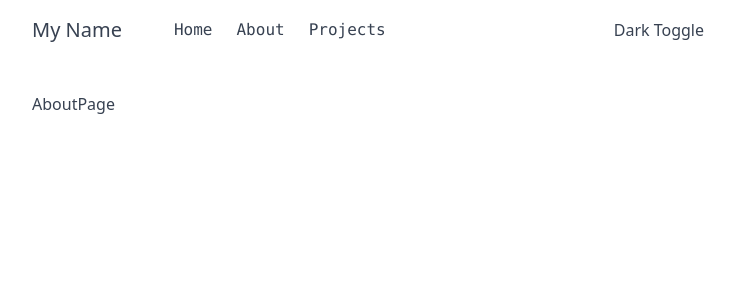
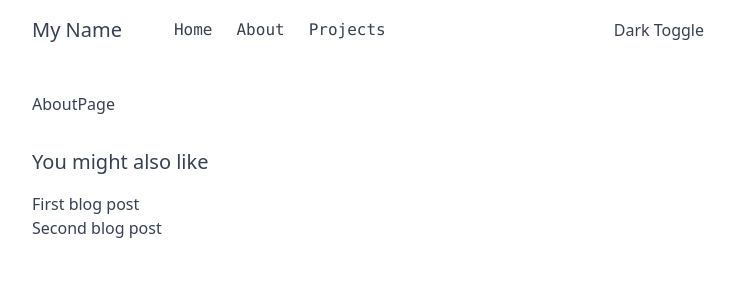
Before and after one commit to docscodes/next-blog, a Next.js app: page /about in a window 1280 px wide. Shown: the top 300 px of the page, without its empty margins (272-1007 px from the left). Built offline with nearby package versions, Linux system fonts and the light colour scheme.

Commit message:
nexted layouts

```diff
--- /dev/null
+++ b/app/about/layout.js
@@ -0,0 +1,16 @@
+export default function AboutLayout({ children }) {
+  return (
+    <div>
+      <div>{children}</div>
+
+      <div className="mt-8">
+        <h2 className="mb-4 text-xl">You might also like</h2>
+
+        <ul>
+          <li>First blog post</li>
+          <li>Second blog post</li>
+        </ul>
+      </div>
+    </div>
+  );
+}
```
